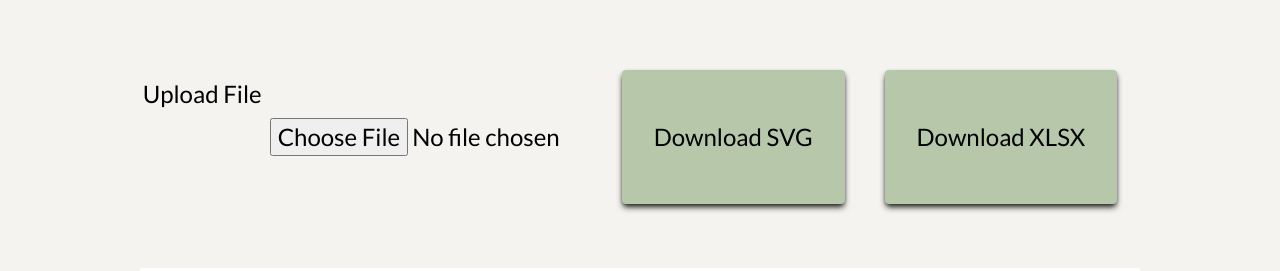
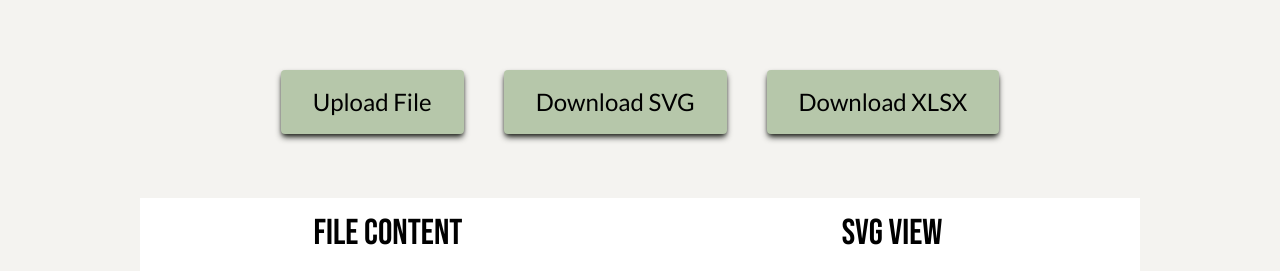
Before and after one commit to katasc22/iaweb24-mmd-generator, a Nuxt app: page /diagram in a window 1280 px wide. Shown: the part 120-391 px from the top of the page. Built offline with nearby package versions, Linux system fonts and the light colour scheme; a web font is replaced by a local one.

Commit message:
upload file button style

```diff
--- a/assets/css/tailwind.css
+++ b/assets/css/tailwind.css
@@ -55,6 +55,10 @@ body{
         @apply flex flex-col items-start py-2;
     }
 
+    .hidden {
+        display: none !important; /* Ensure it cannot be overridden */
+      }
+
     input,
     select {
         @apply p-2 border border-gray-300 mb-2 w-full h-full;
--- a/pages/diagram.vue
+++ b/pages/diagram.vue
@@ -3,13 +3,21 @@
   <div id="diagram" class="flex flex-col items-center w-screen h-screen">
     <div class="w-full flex flex-row justify-center mt-5">
       <!-- File Upload Input -->
-      <label>{{$t("common.fileUpload")}}</label>
+      <!-- <label>{{$t("common.fileUpload")}}</label> -->
       <input
         type="file"
+        ref="fileInput"
         @change="onFileChange"
         accept=".xlsx"
-        class="border-none my-10 w-[340px]"
+        class="hidden"
+        style="display: none;"
       />
+
+      <!-- Styled Button -->
+      <button class="btn-primary" @click="triggerFileInput">
+        {{$t("common.fileUpload")}}
+      </button>
+
       <button class="btn-primary"  @click="downloadSvg">{{$t("common.downloadSVG")}}</button>
       <!-- <button class="btn-primary"  @click="handleDataChange(gridData)">{{$t("common.reload")}}</button> -->
       <button class="btn-primary" @click="downloadExcel">
@@ -104,6 +112,14 @@
       },
       { deep: true }
   );
+
+const fileInput = ref(null);
+
+function triggerFileInput() {
+  if (fileInput.value) {
+    fileInput.value.click(); // Programmatically click the hidden input
+  }
+}
 
   // Handle user edits to the grid data
   function handleDataChange(newData) {
```
